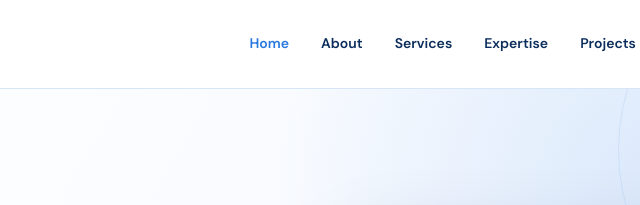
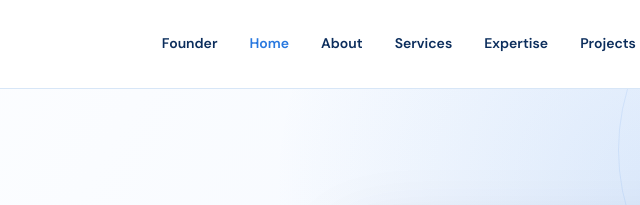
Before and after one commit to Allaboutgrowing/YAXO-SYSTEMS-, a plain HTML site: page index.html in a window 1280 px wide. Shown: the top 205 px of the page, 420-1060 px from the left. Drawn offline with Linux system fonts and the light colour scheme.

Commit message:
Update index.html

```diff
--- a/index.html
+++ b/index.html
@@ -70,6 +70,7 @@
             </button>
 
             <nav class="navigation" id="mainNav">
+                <a href="#founder" class="nav-link">Founder</a>
 
                 <a href="#home" class="nav-link active">Home</a>
 
```
